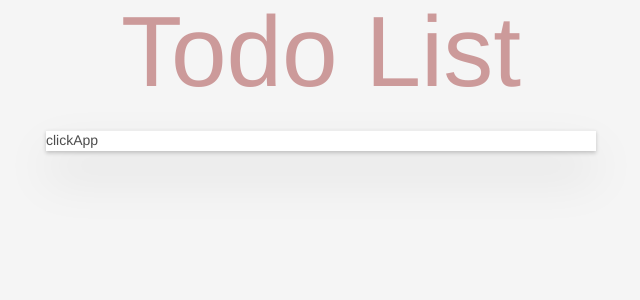
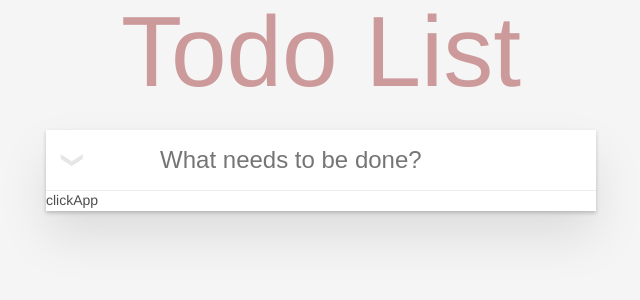
Before and after one commit to proehavshiy/ITScool-todo, a React (Create React App) app: page / in a window 1280 px wide. Shown: the top 300 px of the page, without its empty margins (319-959 px from the left). Built offline with nearby package versions, Linux system fonts and the light colour scheme.

Commit message:
feat: Form component

```diff
--- a/src/components/Button/Button.tsx
+++ b/src/components/Button/Button.tsx
@@ -5,7 +5,7 @@ interface IButton {
   styleClass?: string;
   id?: string;
   type?: 'button' | 'submit' | 'reset';
-  text: string;
+  text?: string;
   isDisabled?: boolean;
   isActive?: boolean;
   handleClick?: () => void;
--- /dev/null
+++ b/src/components/Form/Form.css
@@ -0,0 +1,13 @@
+.form {
+  width: 100%;
+}
+
+.new-todo {
+  margin: 0;
+  width: 100%;
+  font-size: 24px;
+  border: 0;
+  outline: none;
+  box-sizing: border-box;
+  padding: 16px 16px 16px 60px;
+}
--- /dev/null
+++ b/src/components/Form/Form.tsx
@@ -0,0 +1,34 @@
+import React, { FC, useState } from 'react';
+import './Form.css';
+
+interface IForm {
+  handleSubmit: (inputVal: string) => void;
+};
+
+const Form: FC<IForm> = ({ handleSubmit }) => {
+  const [inputVal, setInputVal] = useState<string>('');
+
+  return (
+    <form className={'form'} name="form" noValidate autoComplete="off"
+      onSubmit={(e) => {
+        e.preventDefault();
+
+        // update store in case of not empty input
+        if (inputVal) {
+          handleSubmit(inputVal);
+          setInputVal('');
+        };
+      }}
+    >
+      <input
+        className={'new-todo'}
+        placeholder={'What needs to be done?'}
+        type="text"
+        value={inputVal}
+        onChange={(e) => setInputVal(e.target.value)}
+      />
+    </form>
+  )
+}
+
+export default Form
--- a/src/components/Header/Header.tsx
+++ b/src/components/Header/Header.tsx
@@ -1,15 +1,24 @@
 import React, { FC } from 'react'
+import Button from '../Button/Button';
+import Form from '../Form/Form';
 import './Header.css';
 
 const Header: FC = () => {
+
+  const handleToggleAllBtn = () => { }
+  const addNewTodo = (newTodo: string) => {
+    console.log('добавили новую туду', newTodo);
+  }
+
   return (
     <header className="header">
       <h1>todo list</h1>
-      {/* <Button
-        style='toggle-all'
+      <Button
+        styleClass='toggle-all'
         handleClick={handleToggleAllBtn}
-      /> */}
-      {/* <Input /> */}
+      />
+      <Form
+        handleSubmit={addNewTodo} />
     </header >
   )
 }
```
